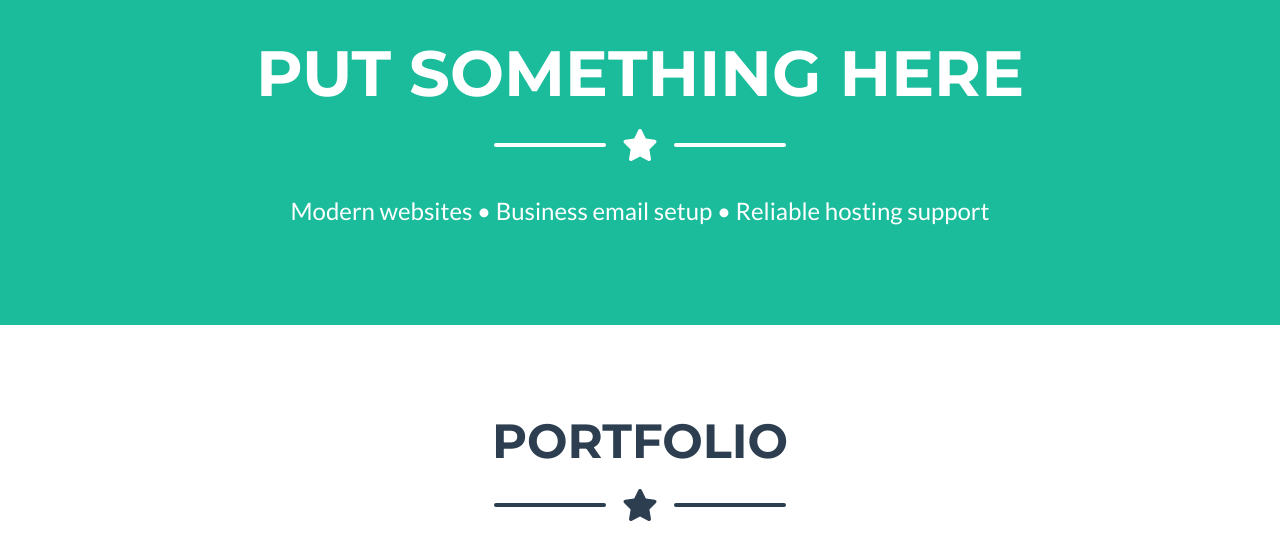
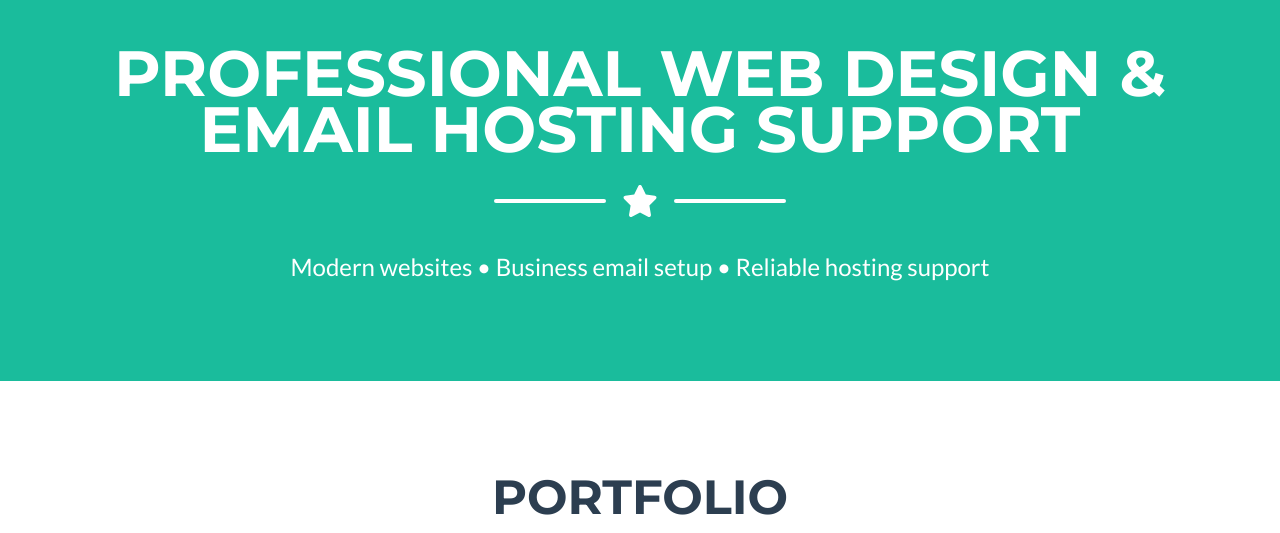
Before and after one commit to waddyingtonm/site, a plain HTML site: page index.html in a window 1280 px wide. Shown: the part 227-760 px from the top of the page. Drawn offline with nearby package versions, Linux system fonts and the light colour scheme.

Commit message:
Update masthead heading in index.html

```diff
--- a/index.html
+++ b/index.html
@@ -40,7 +40,7 @@
                 <!-- Masthead Avatar Image-->
                 <img class="masthead-avatar mb-5" src="assets/img/avataaars.svg" alt="..." />
                 <!-- Masthead Heading-->
-                <h1 class="masthead-heading text-uppercase mb-0">put something here</h1>
+                <h1 class="masthead-heading text-uppercase mb-0">Professional Web Design & Email Hosting Support</h1>
                 <!-- Icon Divider-->
                 <div class="divider-custom divider-light">
                     <div class="divider-custom-line"></div>
```
